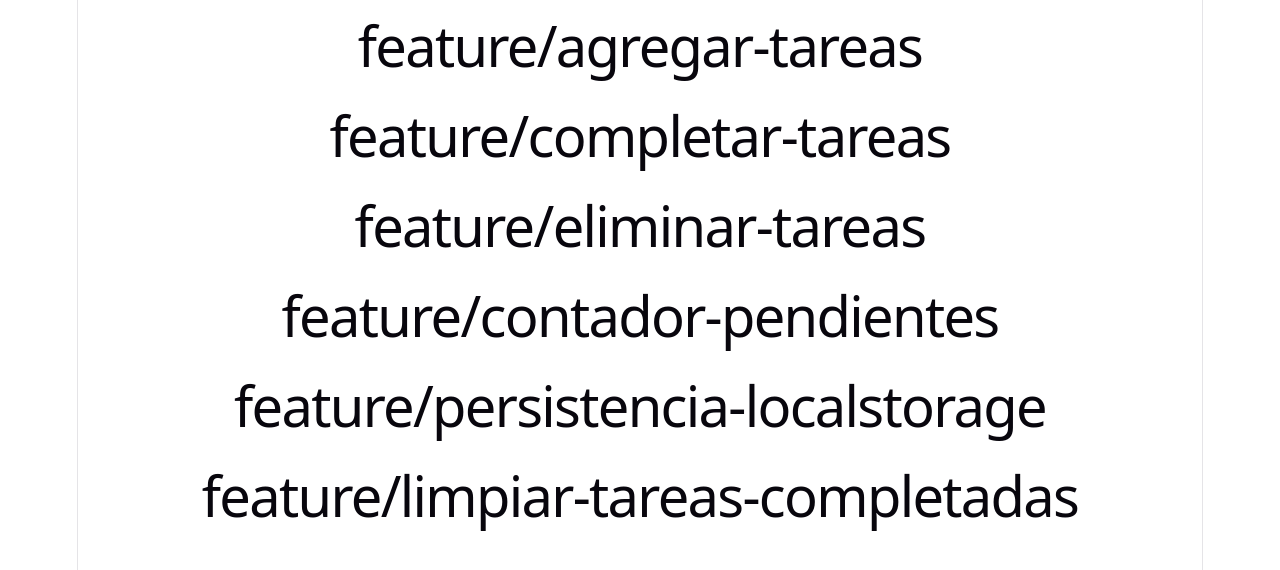
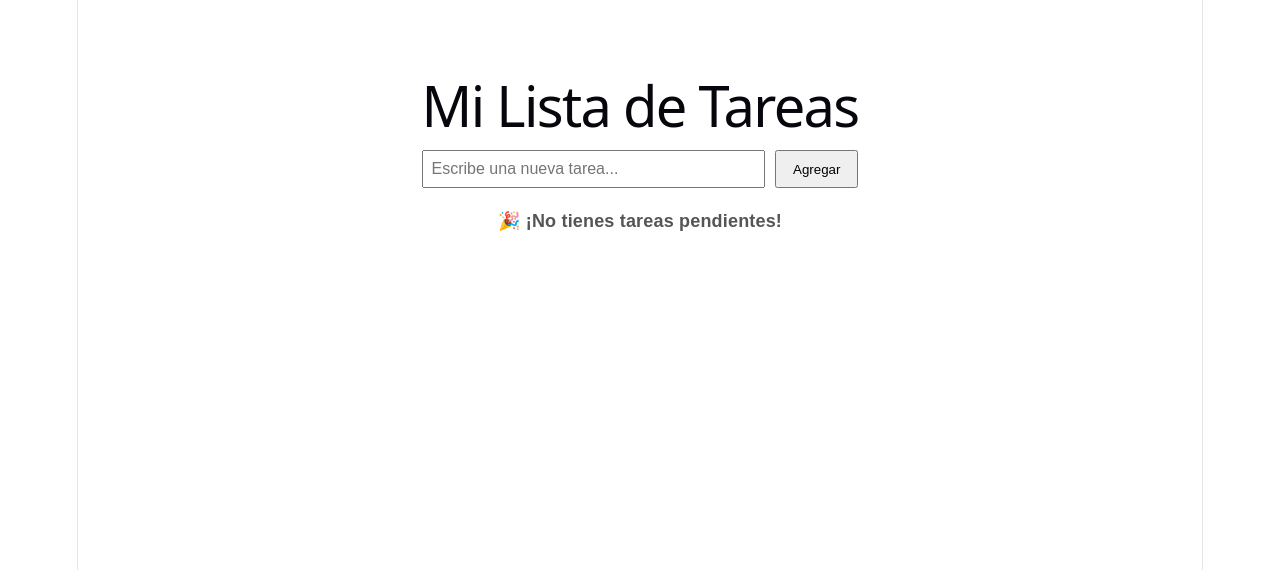
Before and after one commit to bonettrenzo/act4-todo-app, a React (Vite) app: page / in a window 1280 px wide. Shown: the top 570 px of the page. Built offline with nearby package versions, Linux system fonts and the light colour scheme.

Commit message:
feature: integracion de funcionalidad real para la actividad 6

```diff
--- a/src/App.jsx
+++ b/src/App.jsx
@@ -1,18 +1,129 @@
-import { useState } from 'react'
-
+import { useState, useEffect } from 'react'
 
 function App() {
+  // feature/persistencia-localstorage: Inicializamos el estado con lo que haya en localStorage
+  const [tareas, setTareas] = useState(() => {
+    const tareasGuardadas = localStorage.getItem('mis_tareas')
+    return tareasGuardadas ? JSON.parse(tareasadas) : []
+  })
+
+  const [nuevaTarea, setNuevaTarea] = useState('')
+
+  // feature/persistencia-localstorage: Guardamos en localStorage cada vez que las tareas cambien
+  useEffect(() => {
+    localStorage.setItem('mis_tareas', JSON.stringify(tareas))
+  }, [tareas])
+
+  // feature/agregar-tareas
+  const manejarAgregar = (e) => {
+    e.preventDefault()
+    if (!nuevaTarea.trim()) return // Evita tareas vacías
+
+    const tareaNueva = {
+      id: Date.now(), // ID único basado en el tiempo
+      texto: nuevaTarea,
+      completada: false
+    }
+
+    setTareas([...tareas, tareaNueva])
+    setNuevaTarea('') // Limpiar el input
+  }
+
+  // feature/completar-tareas
+  const manejarAlternarCompletada = (id) => {
+    const tareasActualizadas = tareas.map(tarea =>
+      tarea.id === id ? { ...tarea, completada: !tarea.completada } : tarea
+    )
+    setTareas(tareasActualizadas)
+  }
+
+  // feature/eliminar-tareas
+  const manejarEliminar = (id) => {
+    const tareasFiltradas = tareas.filter(tarea => tarea.id !== id)
+    setTareas(tareasFiltradas)
+  }
+
+  // feature/limpiar-tareas-completadas
+  const manejarLimpiarCompletadas = () => {
+    const tareasPendientes = tareas.filter(tarea => !tarea.completada)
+    setTareas(tareasPendientes)
+  }
+
+  // feature/contador-pendientes
+  const tareasPendientes = tareas.filter(tarea => !tarea.completada).length
 
   return (
-    <>
-      <h1>feature/agregar-tareas</h1>
-      <h1>feature/completar-tareas</h1>
-      <h1>feature/eliminar-tareas</h1>
-      <h1>feature/contador-pendientes</h1>
-      <h1>feature/persistencia-localstorage</h1>
-      <h1>feature/limpiar-tareas-completadas</h1>
-    </>
+    <div style={{ maxWidth: '500px', margin: '40px auto', padding: '20px', fontFamily: 'Arial, sans-serif' }}>
+      <h1>Mi Lista de Tareas</h1>
 
+      {/* Formulario para agregar tareas */}
+      <form onSubmit={manejarAgregar} style={{ display: 'flex', gap: '10px', marginBottom: '20px' }}>
+        <input
+          type="text"
+          placeholder="Escribe una nueva tarea..."
+          value={nuevaTarea}
+          onChange={(e) => setNuevaTarea(e.target.value)}
+          style={{ flexGrow: 1, padding: '8px', fontSize: '16px' }}
+        />
+        <button type="submit" style={{ padding: '8px 16px', cursor: 'pointer' }}>Agregar</button>
+      </form>
+
+      {/* Contador de pendientes */}
+      <div style={{ marginBottom: '20px', fontWeight: 'bold', color: '#555' }}>
+        {tareasPendientes === 0
+          ? "🎉 ¡No tienes tareas pendientes!"
+          : `Tienes ${tareasPendientes} ${tareasPendientes === 1 ? 'tarea pendiente' : 'tareas pendientes'}`
+        }
+      </div>
+
+      {/* Lista de tareas */}
+      <ul style={{ listStyle: 'none', padding: 0 }}>
+        {tareas.map(tarea => (
+          <li
+            key={tarea.id}
+            style={{
+              display: 'flex',
+              justifyContent: 'space-between',
+              alignItems: 'center',
+              padding: '10px',
+              borderBottom: '1px solid #eee',
+              backgroundColor: tarea.completada ? '#f9f9f9' : 'transparent'
+            }}
+          >
+            <div style={{ display: 'flex', alignItems: 'center', gap: '10px' }}>
+              <input
+                type="checkbox"
+                checked={tarea.completada}
+                onChange={() => manejarAlternarCompletada(tarea.id)}
+                style={{ cursor: 'pointer' }}
+              />
+              <span style={{
+                textDecoration: tarea.completada ? 'line-through' : 'none',
+                color: tarea.completada ? '#888' : '#fefefe'
+              }}>
+                {tarea.texto}
+              </span>
+            </div>
+            <button
+              onClick={() => manejarEliminar(tarea.id)}
+              style={{ background: '#ff4d4d', color: 'white', border: 'none', padding: '5px 10px', borderRadius: '4px', cursor: 'pointer' }}
+            >
+              Eliminar
+            </button>
+          </li>
+        ))}
+      </ul>
+
+      {/* Botón para limpiar completadas */}
+      {tareas.length > tareasPendientes && (
+        <button
+          onClick={manejarLimpiarCompletadas}
+          style={{ marginTop: '20px', padding: '10px', width: '100%', background: '#666', color: 'white', border: 'none', borderRadius: '4px', cursor: 'pointer' }}
+        >
+          Limpiar tareas completadas
+        </button>
+      )}
+    </div>
   )
 }
 
```
